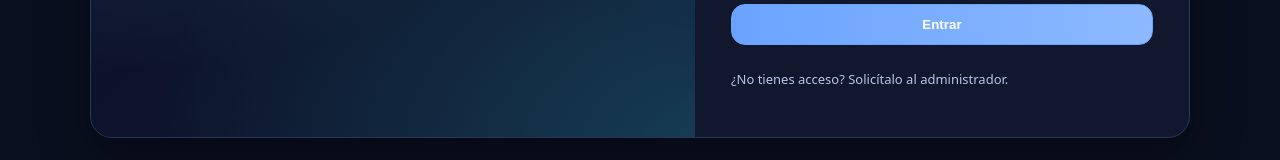
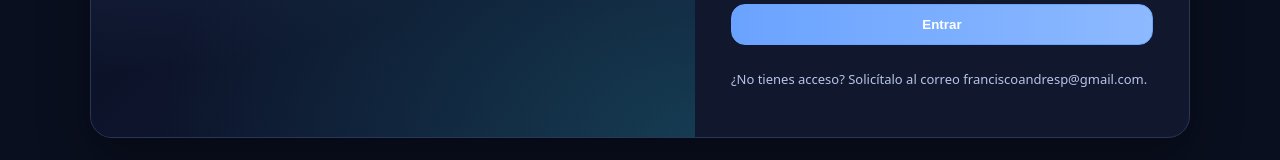
Before and after one commit to panchopinto/PROYECTOS-PANCHOPINTO, a plain HTML site: page index.html in a window 1280 px wide. Shown: the part 474-634 px from the top of the page. Drawn offline with Linux system fonts and the light colour scheme.

Commit message:
Update index.html

```diff
--- a/index.html
+++ b/index.html
@@ -29,7 +29,7 @@
         <label for="code">Código de acceso</label>
         <input type="password" id="code" placeholder="••••••••" required/>
         <button type="submit" class="btn">Entrar</button>
-        <p class="note">¿No tienes acceso? Solicítalo al administrador.</p>
+        <p class="note">¿No tienes acceso? Solicítalo al correo franciscoandresp@gmail.com.</p>
       </form>
     </section>
   </main>
```
